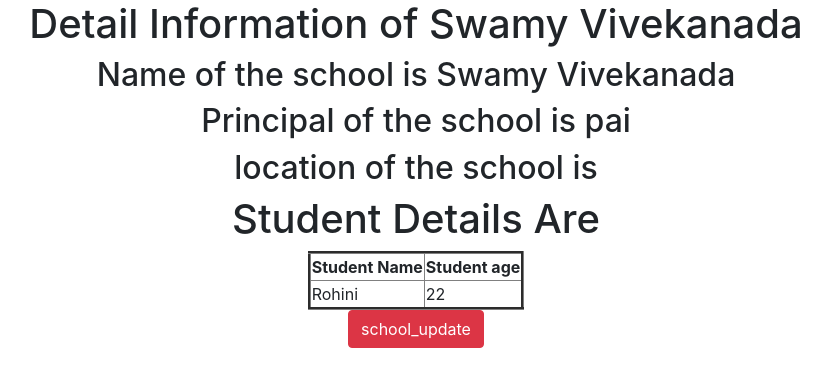
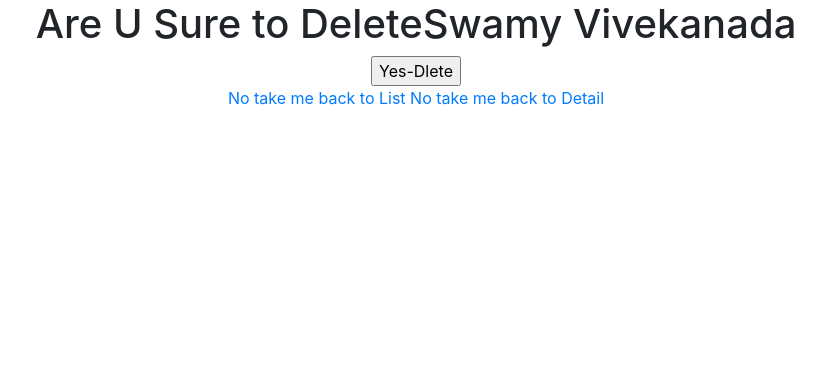
Before and after one commit to deepa28li/LV_specific-template, a Django app: a page that uses templates/app/dummy.html in a window 1280 px wide. Shown: the part 40-427 px from the top of the page, without its empty margins (224-1055 px from the left). Run offline with Django 4.2, Linux system fonts and the light colour scheme; data comes from the database, SQL or seed files in the repository; both versions use the stored data as it was after the commit.

Commit message:
first commit

```diff
--- a/LV_sptemplate/urls.py
+++ b/LV_sptemplate/urls.py
@@ -23,6 +23,7 @@
     path('create_school/',create_school.as_view(),name='create_school'),
 
     re_path('^update/(?P<pk>\d+)/',School_update.as_view(),name='School_update'),
+    re_path('^delete/(?P<pk>\d+)/',schooldelete.as_view(),name='schooldelete'),
     re_path('(?P<pk>\d+)/',school_detail.as_view(),name='school_detail'),
 
 ]
--- a/app/views.py
+++ b/app/views.py
@@ -1,8 +1,10 @@
 from django.shortcuts import render
 
 # Create your views here.
-from django.views.generic import ListView,DetailView,CreateView,UpdateView
+from django.views.generic import ListView,DetailView,CreateView,UpdateView,DeleteView
 from app.models import *
+from django.urls import reverse_lazy
+
 
 class school_list(ListView):
     model=School
@@ -19,3 +21,9 @@
 class School_update(UpdateView):
     model=School
     fields='__all__'
+
+
+class schooldelete(DeleteView):
+    model=School
+    context_object_name='schoolobject'
+    success_url=reverse_lazy('school_list')
--- /dev/null
+++ b/templates/app/school_confirm_delete.html
@@ -0,0 +1,21 @@
+{% extends 'app/dummy.html' %}
+
+{% block title %}
+    <title>School Delete Form</title>
+{% endblock %}
+
+
+{% block body_block %}
+    <center>
+
+        <h1>Are U Sure to Delete{{schoolobject.sname}}</h1>
+        <form method="POST">
+            {% csrf_token %}
+            <input type="submit" value="Yes-Dlete">
+        </form>
+        <a href="{% url 'school_list' %}" >No take me back to List</a>
+        <a href="{% url 'school_detail' pk=schoolobject.pk %}">No take me back to Detail</a>
+
+    </center>
+
+{% endblock %}
--- a/templates/app/school_detail.html
+++ b/templates/app/school_detail.html
@@ -33,5 +33,6 @@
 </table>
 <a href="{% url 'School_update' pk=sclobject.pk %}" class="btn btn-danger">school_update</a>
 
+<a href="{% url 'schooldelete' pk=sclobject.pk %}" class="btn btn-danger">school_delete</a>
     </center>
 {% endblock %}
```
Also changed, not shown: db.sqlite3.
